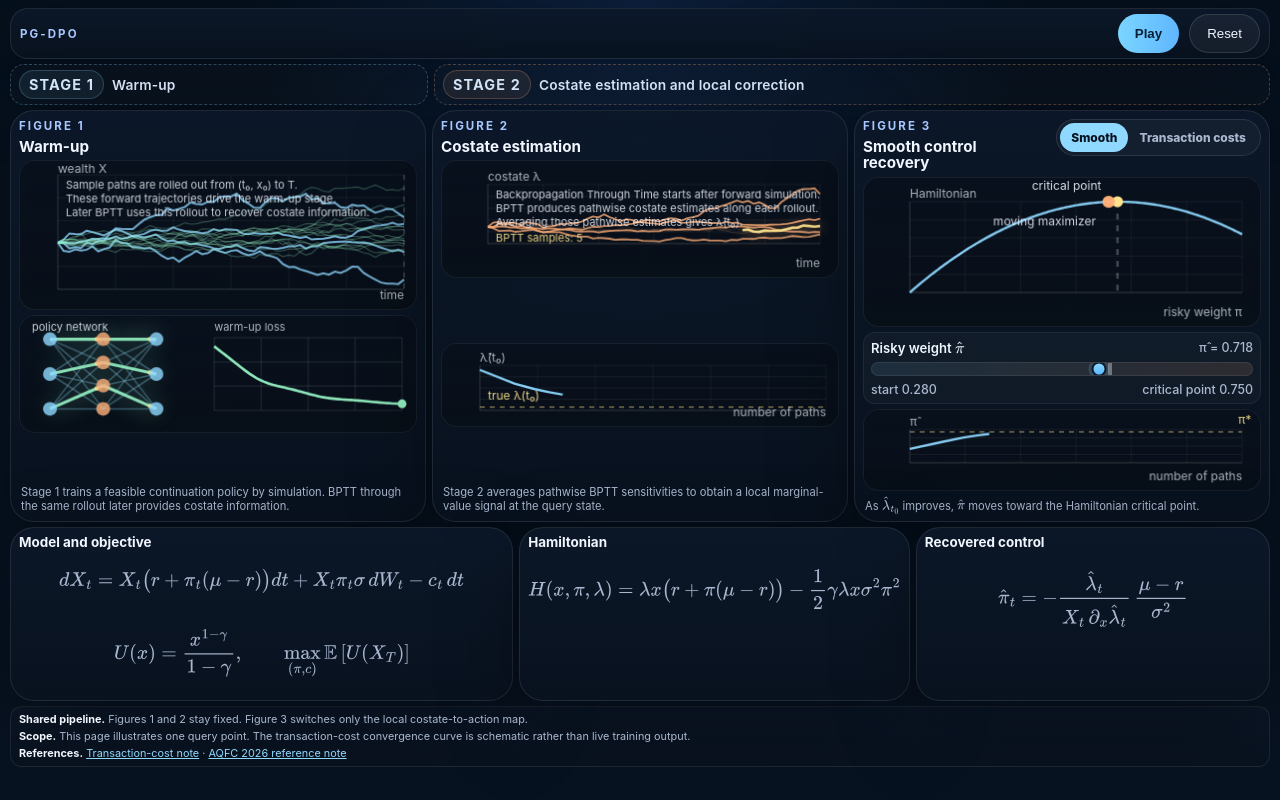
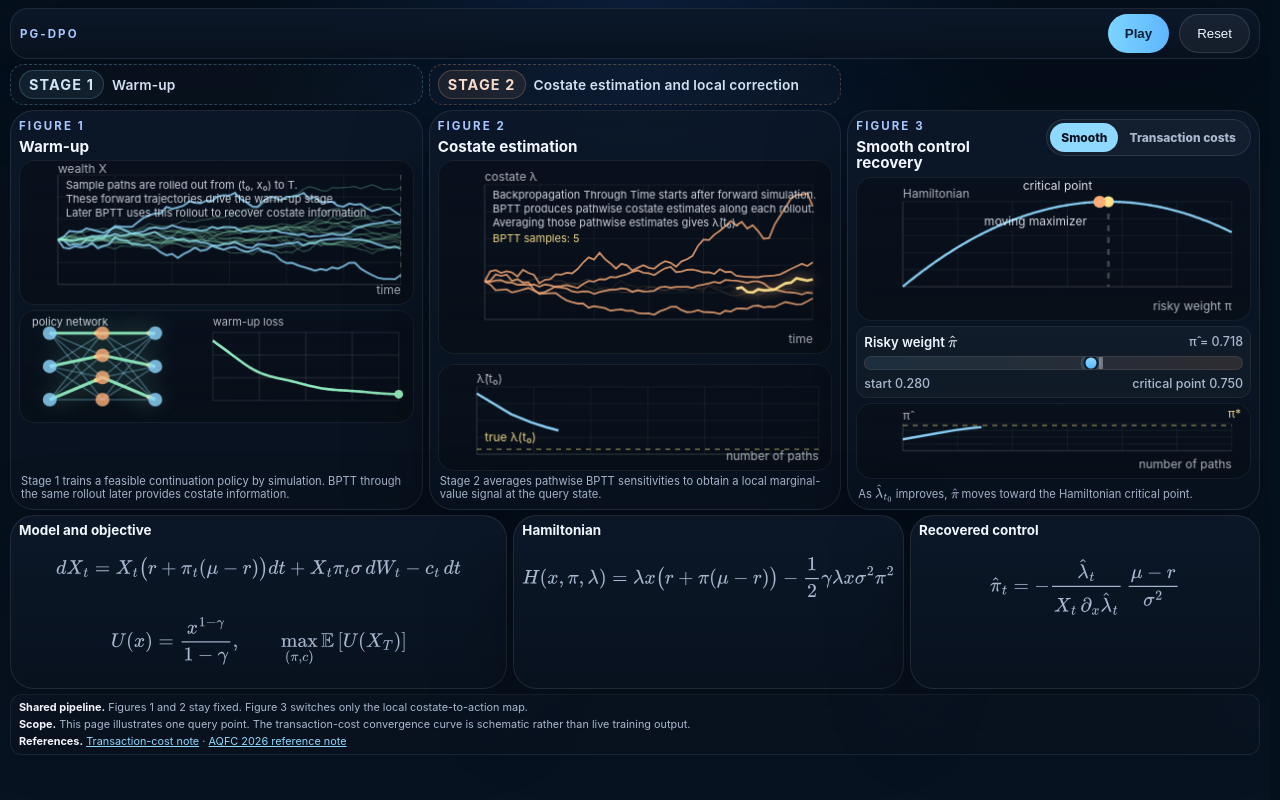
Before and after one commit to huhjeonggyu/pgdpo-playground, a plain HTML site: page index.html in a window 1280 px wide. Drawn offline with nearby package versions, Linux system fonts and the light colour scheme.

Commit message:
Stabilize layout and restore document scrolling

```diff
--- a/style.css
+++ b/style.css
@@ -10,20 +10,49 @@
   --radius: 24px;
   --max: 1480px;
 }
+
 * { box-sizing: border-box; }
-html, body {
-  margin: 0; min-height: 100%;
+
+html {
+  margin: 0;
+  min-height: 100%;
+  overflow-x: hidden;
+  overflow-y: scroll;
+  scrollbar-gutter: stable;
+  background: #05101d;
+}
+
+html.is-booting body { visibility: hidden; }
+
+body {
+  margin: 0;
+  min-height: 100vh;
+  padding: 8px 10px 16px;
+  overflow-x: hidden;
   background: radial-gradient(circle at top, rgba(34,87,173,0.22), transparent 38%), linear-gradient(180deg, #05101d 0%, #081322 100%);
   color: var(--text);
   font-family: Inter, ui-sans-serif, system-ui, -apple-system, BlinkMacSystemFont, "Segoe UI", sans-serif;
 }
-body { padding: 8px 10px 10px; min-height: 100vh; overflow-y: auto; overflow-x: hidden; }
+
+html::-webkit-scrollbar { width: 10px; }
+html::-webkit-scrollbar-track { background: rgba(255, 255, 255, 0.025); }
+html::-webkit-scrollbar-thumb {
+  border: 2px solid transparent;
+  border-radius: 999px;
+  background: rgba(143, 216, 255, 0.28);
+  background-clip: padding-box;
+}
+html::-webkit-scrollbar-thumb:hover { background: rgba(143, 216, 255, 0.42); background-clip: padding-box; }
+
 .page-shell { max-width: var(--max); margin: 0 auto; }
-.page-shell::-webkit-scrollbar { width: 10px; }
+
 .hero, .figure-card, .eq-card {
   background: linear-gradient(180deg, rgba(12,24,41,0.92), rgba(9,18,31,0.92));
-  border: 1px solid var(--line); border-radius: 24px; box-shadow: var(--shadow);
+  border: 1px solid var(--line);
+  border-radius: 24px;
+  box-shadow: var(--shadow);
 }
+
 .hero { border-radius: 18px; padding: 6px 10px; }
 .eyebrow { margin: 0 0 6px; color: #a8c7ff; font-size: 0.72rem; font-weight: 700; letter-spacing: 0.18em; text-transform: uppercase; }
 h1,h2,h3 { margin: 0; line-height: 1.08; }
@@ -38,20 +67,45 @@ h3 { font-size: 0.84rem; }
 .button:hover { transform: translateY(-1px); }
 .button.primary { background: linear-gradient(90deg, #7bd5ff, #5fb6ff); color: #072037; font-weight: 700; }
 .button.secondary { background: rgba(255,255,255,0.05); border: 1px solid rgba(255,255,255,0.12); }
-.stage-strip { margin-top: 6px; display: grid; grid-template-columns: 1fr 2fr; gap: 8px; align-items: stretch; }
+
+.stage-strip {
+  margin-top: 6px;
+  display: grid;
+  grid-template-columns: repeat(3, minmax(0, 1fr));
+  gap: 8px;
+  align-items: stretch;
+}
 .stage-panel { display: flex; align-items: center; gap: 8px; padding: 6px 10px; border-radius: 14px; border: 1px dashed rgba(255,255,255,0.20); background: rgba(255,255,255,0.02); min-height: 40px; }
 .stage-panel-1 { border-color: rgba(143,216,255,0.28); }
 .stage-panel-2 { border-color: rgba(255,176,122,0.28); }
+.stage-panel-3 { border-color: rgba(148,240,193,0.30); }
 .stage-badge { display: inline-flex; align-items: center; justify-content: center; padding: 5px 9px; border-radius: 999px; border: 1px solid rgba(143,216,255,0.22); background: rgba(143,216,255,0.08); color: #d7ebff; font-size: 0.9rem; font-weight: 700; letter-spacing: 0.08em; text-transform: uppercase; white-space: nowrap; }
-.stage-badge-2 { border-color: rgba(255,176,122,0.24); background: rgba(255,176,122,0.08); }
+.stage-badge-2 { border-color: rgba(255,176,122,0.24); background: rgba(255,176,122,0.08); color: #ffe2cf; }
+.stage-badge-3 { border-color: rgba(148,240,193,0.26); background: rgba(148,240,193,0.08); color: #d8ffea; }
 .stage-text { color: #dbe8fb; font-weight: 600; letter-spacing: 0.01em; font-size: 0.86rem; }
+
 .workflow-row { margin-top: 6px; display: grid; grid-template-columns: 1fr 1fr 1fr; gap: 8px; align-items: stretch; }
 .figure-card { padding: 9px 9px 8px; min-width: 0; display: flex; flex-direction: column; }
 .figure-head { display: flex; gap: 6px; justify-content: space-between; align-items: start; margin-bottom: 6px; }
 .figure2-stack { display: grid; grid-template-columns: 1fr; gap: 6px; align-items: stretch; flex: 1 1 auto; }
 .caption { margin: auto 2px 0; padding-top: 5px; color: var(--muted); line-height: 1.22; font-size: 0.74rem; }
-canvas { display: block; width: 100%; height: auto; border-radius: 16px; border: 1px solid rgba(255,255,255,0.06); background: linear-gradient(180deg, rgba(8,15,27,0.7), rgba(10,18,30,0.88)); }
-#lambdaConvCanvas, #piConvCanvas, #trainCanvas { margin-top: 6px; }
+
+canvas {
+  display: block;
+  width: 100%;
+  height: auto;
+  border-radius: 16px;
+  border: 1px solid rgba(255,255,255,0.06);
+  background: linear-gradient(180deg, rgba(8,15,27,0.7), rgba(10,18,30,0.88));
+}
+#fsdeCanvas, #hamiltonianCanvas, #tcProjectionCanvas { aspect-ratio: 520 / 190; }
+#trainCanvas { aspect-ratio: 520 / 150; }
+#costateCanvas { aspect-ratio: 520 / 188; }
+#lambdaConvCanvas { aspect-ratio: 520 / 72; }
+#piConvCanvas { aspect-ratio: 520 / 100; }
+#tcConvergenceCanvas { aspect-ratio: 520 / 108; }
+#lambdaConvCanvas, #piConvCanvas, #trainCanvas, #tcConvergenceCanvas { margin-top: 6px; }
+
 .track-wrap.compact.single { margin-top: 6px; display: grid; grid-template-columns: 1fr; gap: 6px; }
 .track-card { background: rgba(255,255,255,0.03); border: 1px solid rgba(255,255,255,0.06); border-radius: 12px; padding: 8px 8px 7px; }
 .track-label-row, .track-foot { display: flex; justify-content: space-between; gap: 10px; }
@@ -62,25 +116,33 @@ canvas { display: block; width: 100%; height: auto; border-radius: 16px; border:
 .track-target { width: 4px; height: 100%; background: rgba(255,255,255,0.35); }
 .track-dot { width: 15px; height: 15px; border-radius: 50%; background: linear-gradient(180deg, #8fd8ff, #58b8ff); border: 2px solid rgba(7,18,33,0.95); box-shadow: 0 0 0 3px rgba(143,216,255,0.16); }
 .track-foot { margin-top: 6px; }
+
 .equation-row { margin-top: 6px; display: grid; grid-template-columns: 1.35fr 1fr 0.95fr; gap: 8px; }
 .eq-card { padding: 8px 9px 7px; }
 .eq-body { margin-top: 5px; color: var(--muted); min-height: 54px; display:flex; align-items:center; justify-content:center; text-align:center; overflow-x:auto; }
 .eq-body-block { flex-direction: column; gap: 4px; justify-content: center; }
 .eq-body-block > div { width: 100%; }
 .mjx-container { font-size: 76% !important; }
+
+.note-card { margin-top: 6px; padding: 7px 9px; border: 1px solid rgba(255,255,255,0.08); border-radius: 12px; background: linear-gradient(180deg, rgba(12,24,41,0.84), rgba(9,18,31,0.84)); color: var(--muted); font-size: 0.72rem; line-height: 1.25; }
+.note-card p { margin: 0; }
+.note-card p + p { margin-top: 4px; }
+.note-card strong { color: var(--text); }
+
+.hero-compact-row { display:flex; align-items:center; justify-content:space-between; gap:12px; }
+.hero-mark { margin:0; }
+
 @media (max-width: 1180px) {
   .workflow-row, .equation-row, .stage-strip { grid-template-columns: 1fr; }
   .figure2-stack { grid-template-columns: 1fr; }
 }
+
 @media (max-width: 700px) {
   body { padding: 14px 10px 30px; }
   .hero { padding: 18px 16px 16px; }
   .figure-card, .eq-card { padding: 14px 12px 12px; }
   .stage-panel { flex-wrap: wrap; }
 }
-
-.hero-compact-row { display:flex; align-items:center; justify-content:space-between; gap:12px; }
-.hero-mark { margin:0; }
 
 @media (max-height: 900px) {
   .hero { padding: 5px 9px; }
@@ -90,7 +152,7 @@ canvas { display: block; width: 100%; height: auto; border-radius: 16px; border:
   .figure-card { padding: 8px 8px 7px; }
   .figure-head { margin-bottom: 5px; }
   .figure2-stack { gap: 5px; }
-  #lambdaConvCanvas, #piConvCanvas, #trainCanvas { margin-top: 5px; }
+  #lambdaConvCanvas, #piConvCanvas, #trainCanvas, #tcConvergenceCanvas { margin-top: 5px; }
   .caption { font-size: 0.70rem; margin: auto 2px 0; padding-top: 4px; }
   .track-wrap.compact.single { margin-top: 5px; }
   .track-card { padding: 7px 7px 6px; }
@@ -98,17 +160,9 @@ canvas { display: block; width: 100%; height: auto; border-radius: 16px; border:
   .eq-card { padding: 7px 8px 6px; }
   .eq-body { min-height: 48px; margin-top: 4px; }
   .mjx-container { font-size: 70% !important; }
-  #fsdeCanvas { max-height: 150px; }
-  #trainCanvas { max-height: 118px; }
-  #hamiltonianCanvas { max-height: 150px; }
-  #costateCanvas { max-height: 118px; }
-  #bpttCanvas { max-height: 92px; }
-  #lambdaConvCanvas { max-height: 84px; }
-  #piConvCanvas { max-height: 82px; }
+  .note-card { margin-top: 5px; padding: 6px 8px; font-size: 0.68rem; line-height: 1.2; }
 }
 
-.note-card { margin-top: 6px; padding: 7px 9px; border: 1px solid rgba(255,255,255,0.08); border-radius: 12px; background: linear-gradient(180deg, rgba(12,24,41,0.84), rgba(9,18,31,0.84)); color: var(--muted); font-size: 0.72rem; line-height: 1.25; }
-.note-card p { margin: 0; }
-.note-card p + p { margin-top: 4px; }
-.note-card strong { color: var(--text); }
-@media (max-height: 900px) { .note-card { margin-top: 5px; padding: 6px 8px; font-size: 0.68rem; line-height: 1.2; } }
+@media (prefers-reduced-motion: reduce) {
+  .button { transition: none; }
+}
```
